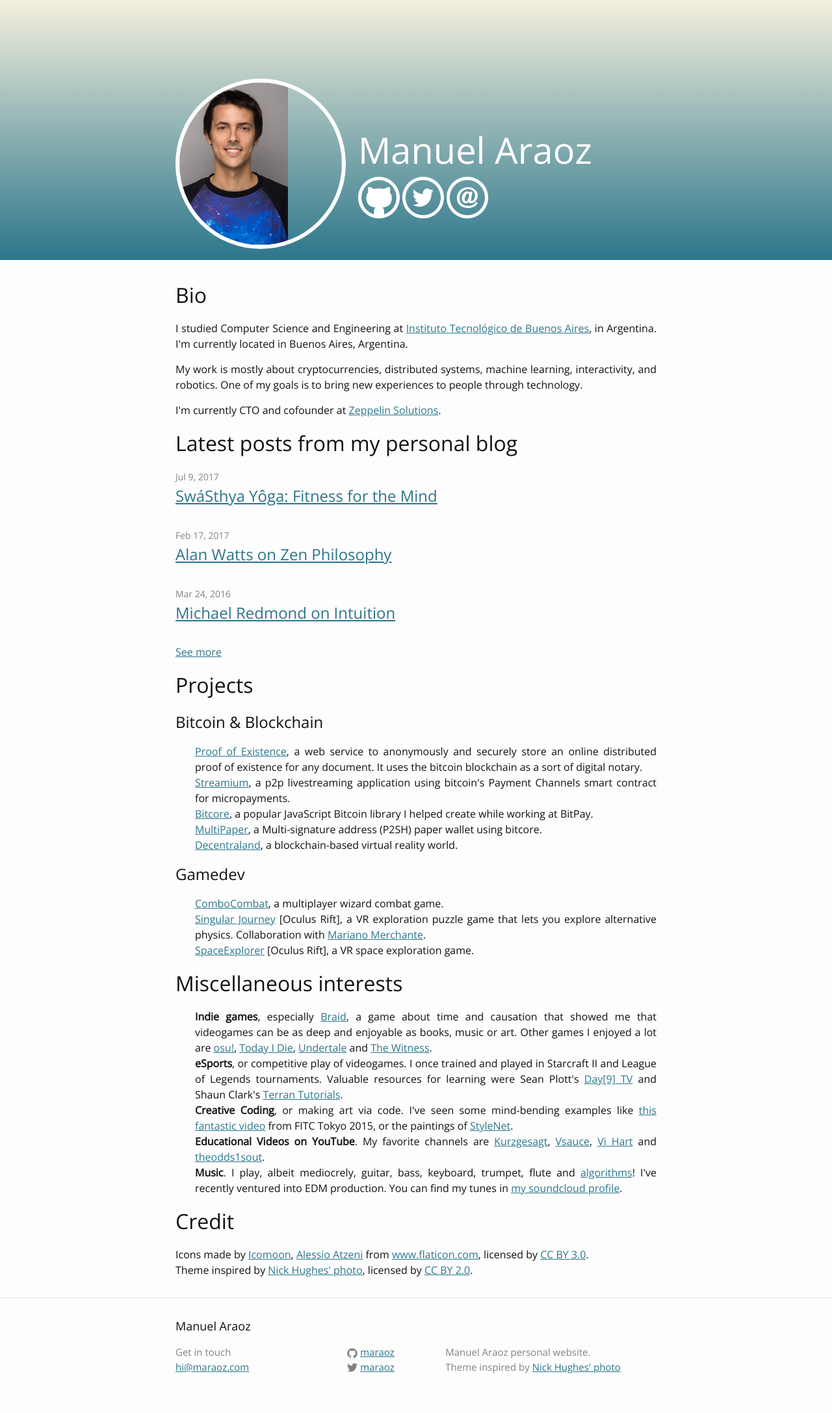
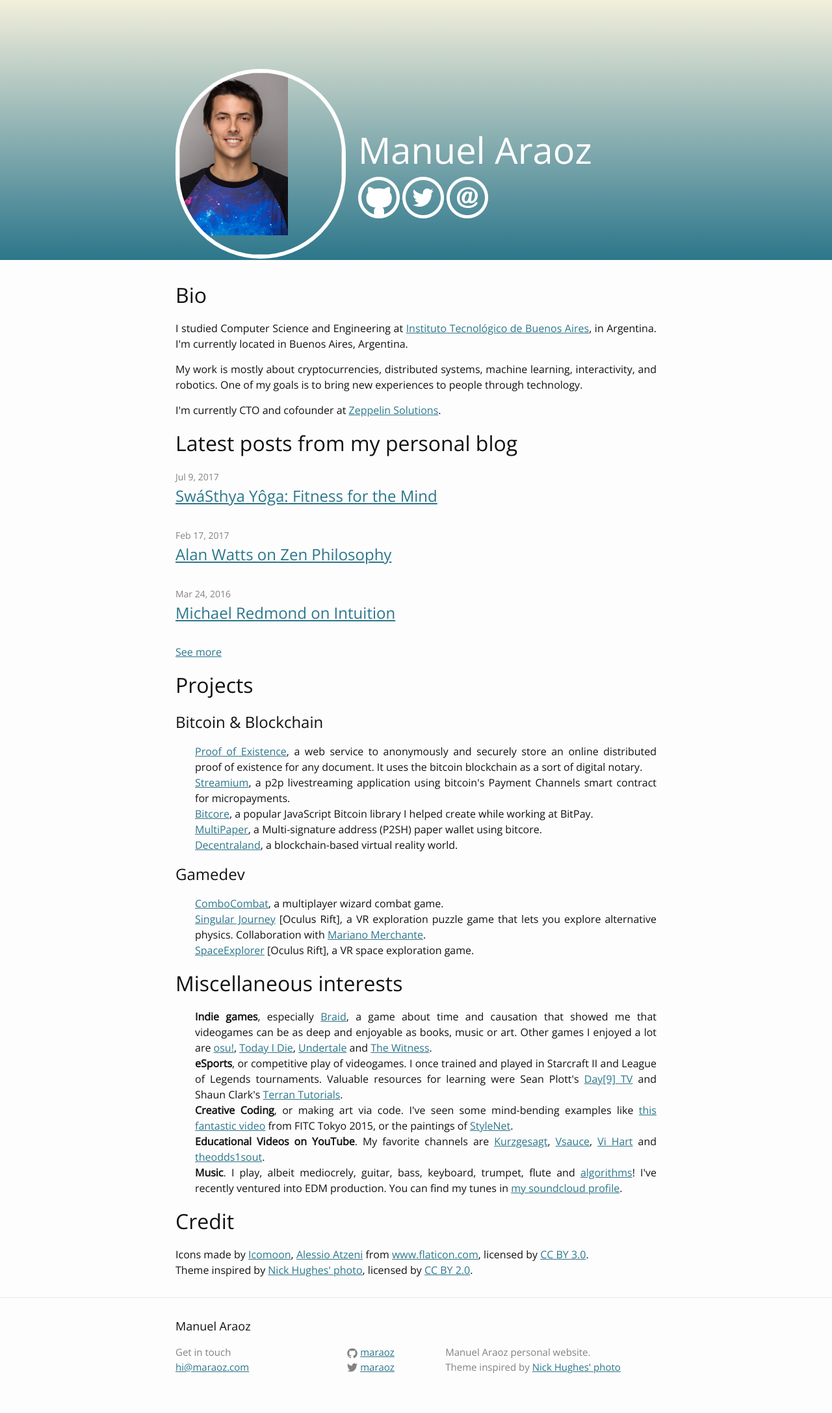
Before and after one commit to tobyornottobe/maraoz.github.io, a Jekyll site: the page built from index.html, in a window 1280 px wide. Shown: the whole page at 65% size. Built offline with Jekyll 4.4.1, drawn with Linux system fonts in a browser that asks for light colours.

Commit message:
chaning cirlce size

```diff
--- a/_layouts/landing.html
+++ b/_layouts/landing.html
@@ -8,7 +8,7 @@
     <div class="cover">
       <canvas id="coverCanvas" height="100"> </canvas>
       <div class="wrapper">
-        <img width="250" height="250" class="avatar">
+        <img width="250" height="280" class="avatar">
         </img>
         <div class="coverCard">
           <h1 class="name">Manuel Araoz</h1>
```
